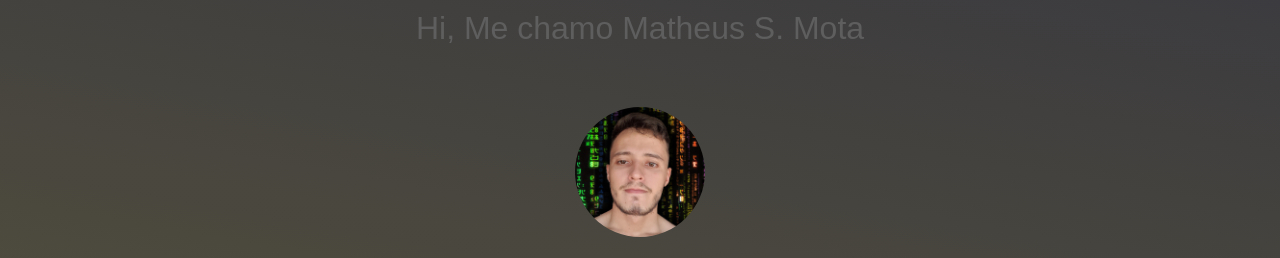
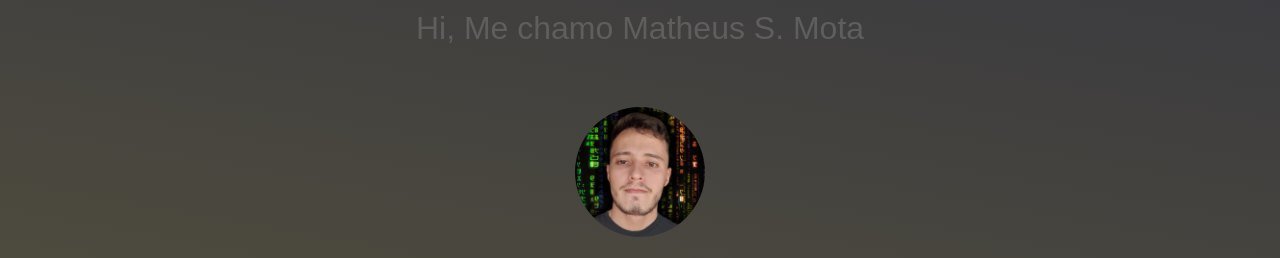
Before and after one commit to matheuslufano/pagina-de-links, a plain HTML site: page index.html in a window 1280 px wide. Shown: the top 258 px of the page. Drawn offline with nearby package versions, Linux system fonts and the light colour scheme.

Commit message:
Update na foto de perfil index.html

```diff
--- a/index.html
+++ b/index.html
@@ -12,7 +12,7 @@
     <div class="container">
         <header>
             <h1 class="oi">Hi, Me chamo Matheus S. Mota</h1>
-            <img src="imagens/perfil 01.jpg" alt="Minha foto de perfil Matheus S. Mota">
+            <img src="imagens/perfil 01c.jpg" alt="Minha foto de perfil Matheus S. Mota">
             <a href="https://www.instagram.com/mateu.py/" target="_blank"><h1>@mateu.py</h1></a>
             <p>Desenvolvedor front end, Designer gráfico e analista de sistemas.</p>
         </header>
```
